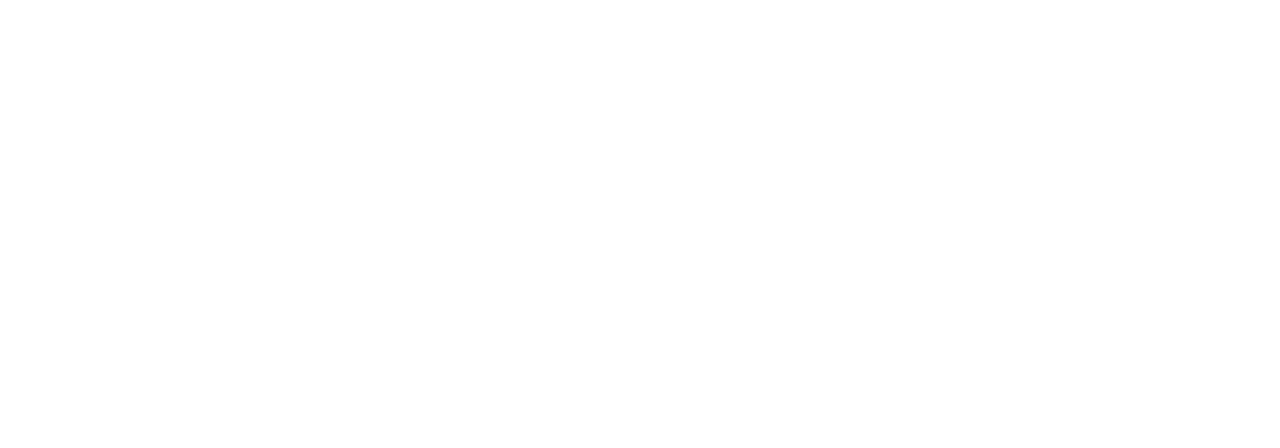
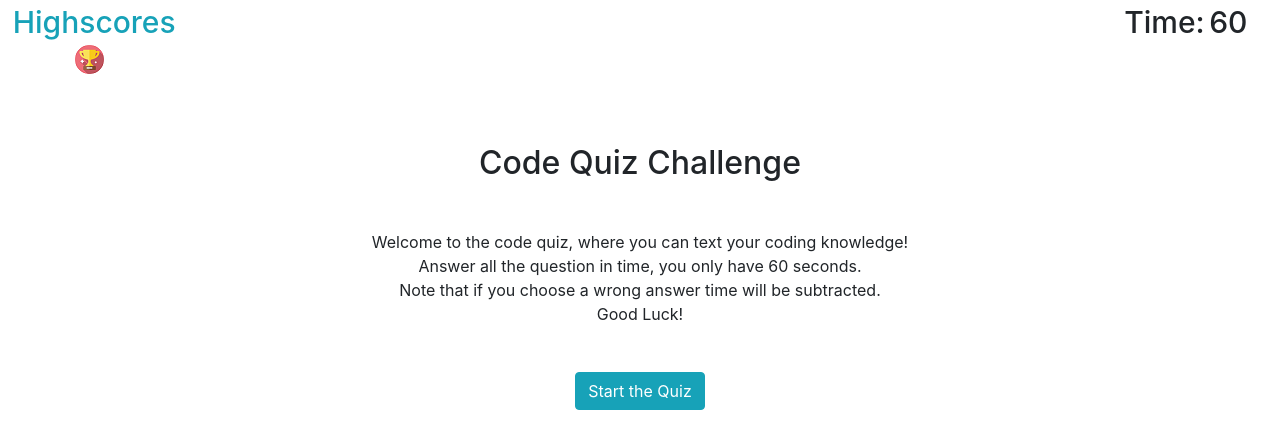
Before and after one commit to lp5786766/code-quiz, a plain HTML site: page index.html in a window 1280 px wide. Drawn offline with nearby package versions, Linux system fonts and the light colour scheme.

Commit message:
Started pseudocode, structured html and css files

```diff
--- /dev/null
+++ b/assets/style.css
@@ -0,0 +1,41 @@
+* {
+    text-align: center;
+}
+
+/* div {
+    border: 1px solid black;
+} */
+.timer {
+    font-size: 30px;
+    font-weight: 500;
+    display: inline;
+}
+a {
+    color: #17a2b8;
+}
+img {
+    padding: 0px 10px 10px 0px;
+}
+h2 {
+    padding-top: 60px;
+    padding-bottom: 40px;
+}
+.btn {
+    margin-top: 30px;
+}
+.inline {
+    display: inline;
+}
+.mb-2 {
+    margin: 8px;
+}
+#inputPassword2 {
+    width: 200px;
+}
+#staticEmail2 {
+    width: 120px;
+    margin-left: 60px;
+}
+li {
+    text-align: left;
+}
--- a/index.html
+++ b/index.html
@@ -5,10 +5,51 @@
     <meta charset="UTF-8">
     <meta name="viewport" content="width=device-width, initial-scale=1.0">
     <title>Code Quiz</title>
+    <link rel="stylesheet" href="https://stackpath.bootstrapcdn.com/bootstrap/4.4.1/css/bootstrap.min.css"
+        integrity="sha384-Vkoo8x4CGsO3+Hhxv8T/Q5PaXtkKtu6ug5TOeNV6gBiFeWPGFN9MuhOf23Q9Ifjh" crossorigin="anonymous">
+    <link rel="stylesheet" href="assets/style.css">
 </head>
 
 <body>
 
+    <div class="row">
+        <div class="col-md-2">
+            <a class="timer" href="scores.html">Highscores</a>
+            <img src="assets/score.png" />
+        </div>
+        <div class="col-md-8"></div>
+        <div class="col-md-2">
+            <p class="timer">Time:</p>
+            <p class="timer" id="time-left">60</p>
+        </div>
+    </div>
+
+    <div class="row">
+        <div class="col-md-12">
+            <h2>Code Quiz Challenge</h2>
+        </div>
+    </div>
+
+    <div class="row">
+        <div class="col-md-12">
+            <p>Welcome to the code quiz, where you can text your coding knowledge!<br>
+                Answer all the question in time, you only have 60 seconds.<br>
+                Note that if you choose a wrong answer time will be subtracted.<br>
+                Good Luck!</p>
+        </div>
+
+    </div>
+    <div class="row">
+        <div class="col-md-12">
+            <button type="button" class="btn btn-info">Start the Quiz</button>
+        </div>
+    </div>
+
+
+
+
+
+    </div>
 
 
 
```
Also changed, not shown: scores.html (+43 -0 lines), script.js (+12 -0 lines), assets/score.png (added).
